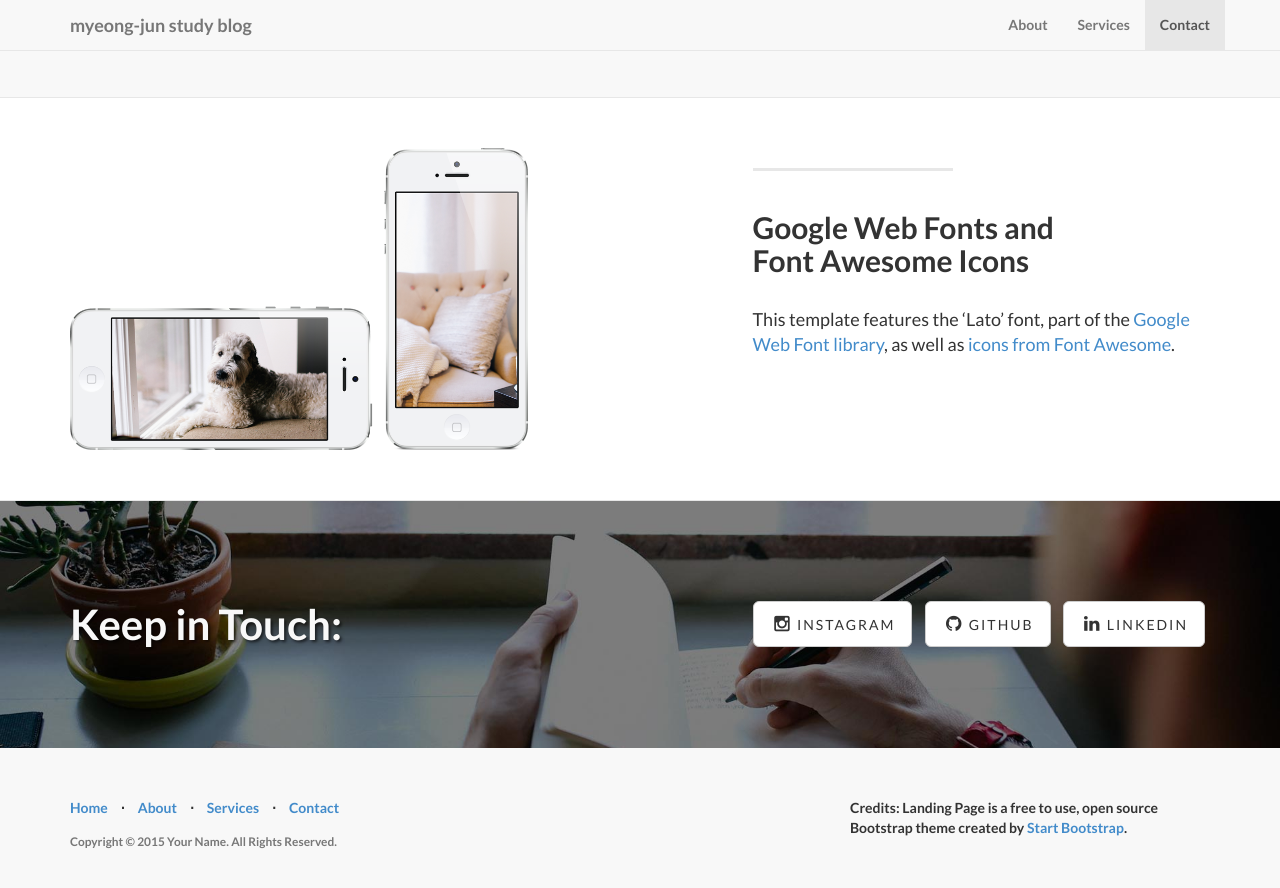
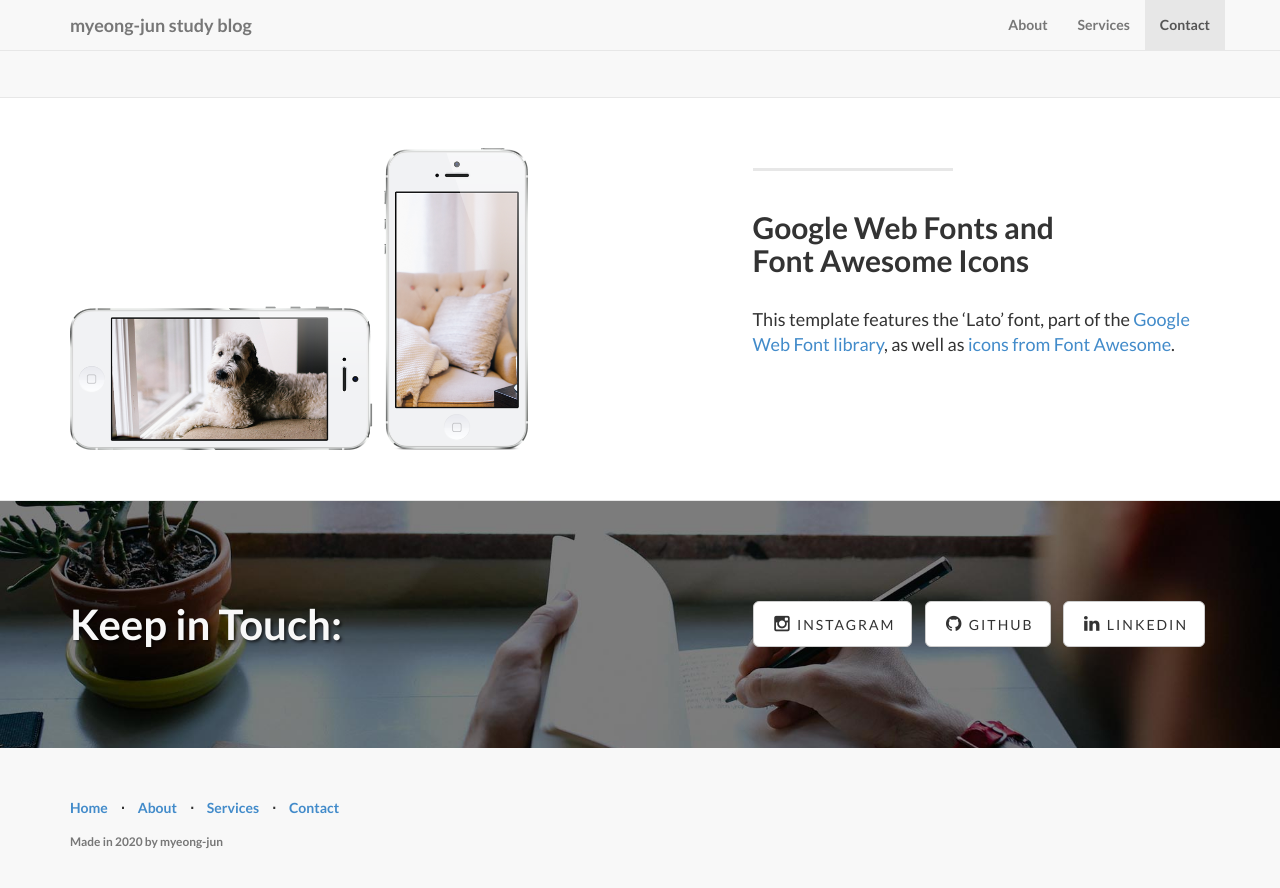
Before and after one commit to myeong-jun/myeong-jun.github.io, a Jekyll site: the page built from index.html, in a window 1280 px wide and 900 px high, scrolled down 1902 px. Shown: the top 888 px of the window. Built offline with Jekyll 4.4.1, drawn with Linux system fonts in a browser that asks for light colours.

Commit message:
Update _config.yml

```diff
--- a/_config.yml
+++ b/_config.yml
@@ -8,8 +8,7 @@ email: maypaul1@naver.com
 author: MyeongJun Kwon
 description: > # "Write an awesome description for your new site here.
   This blog is my study memo.
-copyright: 'Copyright &copy; 2015 Your Name. All Rights Reserved.'
-credits: 'Credits: Landing Page is a free to use, open source Bootstrap theme created by <a href="http://startbootstrap.com/">Start Bootstrap</a>.'
+copyright: 'Made in 2020 by myeong-jun'
 
 # ----------------------- #
 #    Jekyll & Plugins     #
```
